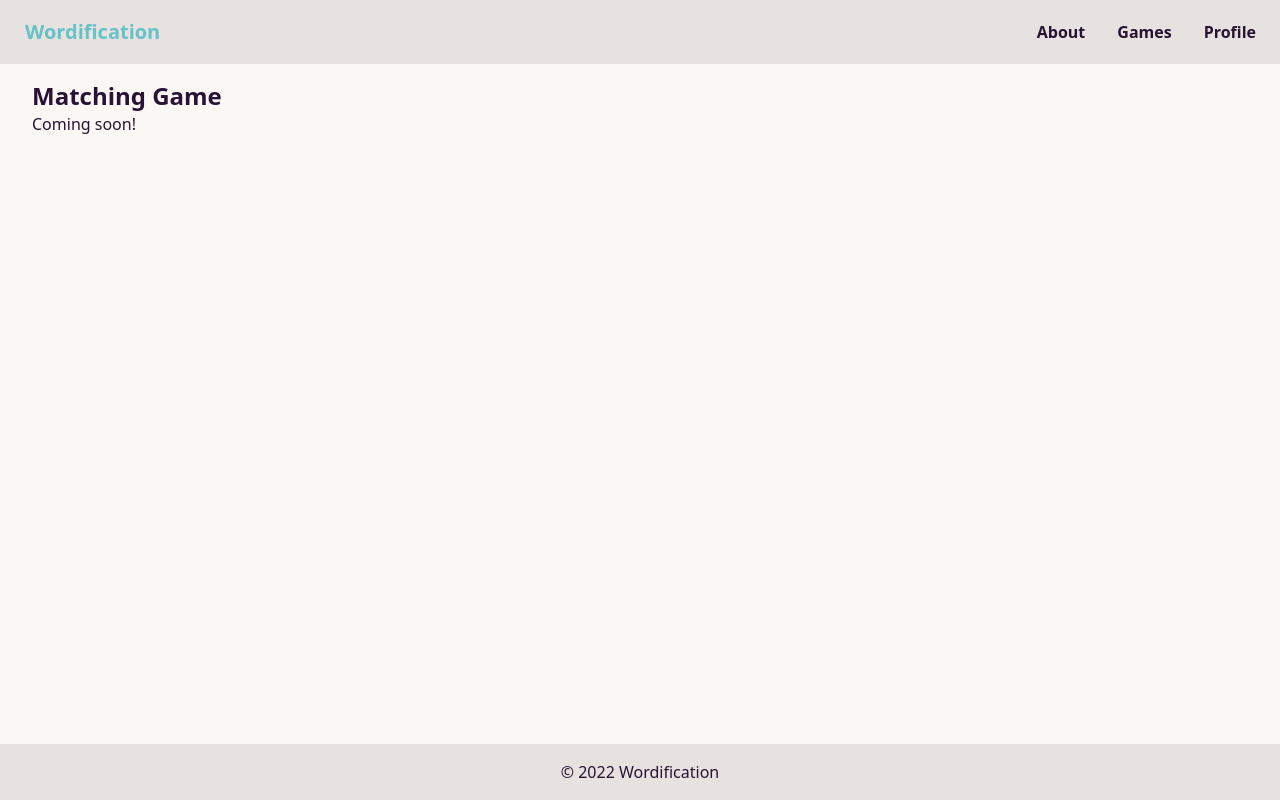
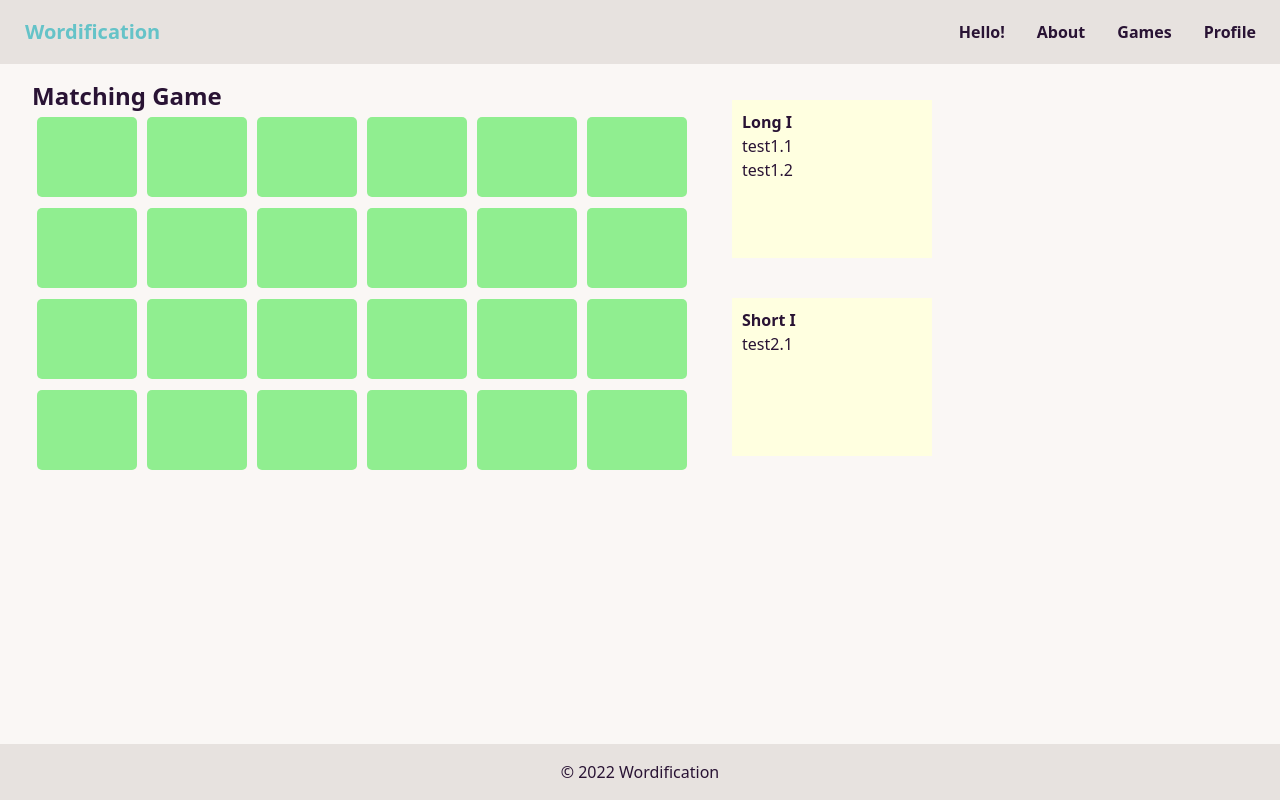
Before and after one commit to wordification/front, a Next.js app: page /games/matching in a window 1280 px wide. Built offline with nearby package versions, Linux system fonts and the light colour scheme.

Commit message:
feat: flipping functionality (still sort of broken)

```diff
--- a/app/games/matching/page.tsx
+++ b/app/games/matching/page.tsx
@@ -1,7 +1,77 @@
+'use client';
+
+import React, { useState } from "react";
+
+const phoneme_one = "Long I";
+const phoneme_two = "Short I";
+const words_one = ['write','white','sight','side','right','ride','prize','nine','night','nice','mine','line'];
+const words_two = ['with','wish','wind','win','will','which','trick','this','think','thing','sit','since'];
+const words = words_one.concat(words_two)
+          .map(value => ({ value, sort: Math.random() }))
+          .sort((a, b) => a.sort - b.sort)
+          .map(({ value }) => value);
+
+function Card({word}: {word: string}) {
+  const [text, setText] = useState("");
+  const [color, setColor] = useState("lightgreen")
+  function handleClick() {
+    if (text === "") {
+      setText(word);
+      setColor("lightblue");
+    } else {
+      setText("");
+      setColor("lightgreen");
+    }
+  }
+
+  return <button
+          style={{ backgroundColor: color,
+                   borderRadius: "5px",
+                   margin: "5px",
+                   width:"100px",
+                   height:"80px",
+                   padding:"0px" }}
+          onClick={handleClick}>
+            {text}
+          </button>
+}
+
+
+const cardList = words.map((word) => (
+  <Card key={word} word={word} />
+))
+cardList.splice(6, 0, <br></br>)
+cardList.splice(13, 0, <br></br>)
+cardList.splice(20, 0, <br></br>)
+
+const words_one_done = ["test1.1", "test1.2"];
+const words_two_done = ["test2.1"];
+
+function Bucket({ words_done, phoneme }: { words_done: string[], phoneme: string }) {
+  return (
+  <div style={{ backgroundColor: "lightyellow", margin: "20px", padding: "10px", height: "75%", width: "200px"}}>
+    <b><h2>{phoneme}</h2></b>
+    <ul>
+      {words_done.map((word) => (
+        <li>{word}</li>
+      ))}
+    </ul>
+  </div>
+  )
+}
+
 const Page = () => (
-  <>
-    <h2 className="text-2xl font-bold">Matching Game</h2>
-    <p>Coming soon!</p>
-  </>
+  <div style={{ display: "flex" }}>
+    <div>
+      <h2 className="text-2xl font-bold">Matching Game</h2>
+
+        {cardList}
+
+    </div>
+    <div style={{ display: "flex", flexDirection: "column", marginLeft: "20px" }}>
+      <Bucket words_done={words_one_done} phoneme={phoneme_one}/>
+      <Bucket words_done={words_two_done} phoneme={phoneme_two}/>
+    </div>
+  </div>
 );
 export default Page;
--- /dev/null
+++ b/app/hello/page.tsx
@@ -0,0 +1,7 @@
+const Page = () => (
+    <>
+      <h2 className="text-2xl font-bold">Hello world!</h2>
+    </>
+  );
+
+  export default Page;
--- a/app/layout.tsx
+++ b/app/layout.tsx
@@ -4,6 +4,10 @@ import "./globals.css";
 import Providers from "./providers";
 
 const menuItems = [
+  {
+    url: "/hello",
+    label: "Hello!",
+  },
   {
     url: "/about",
     label: "About",
```
